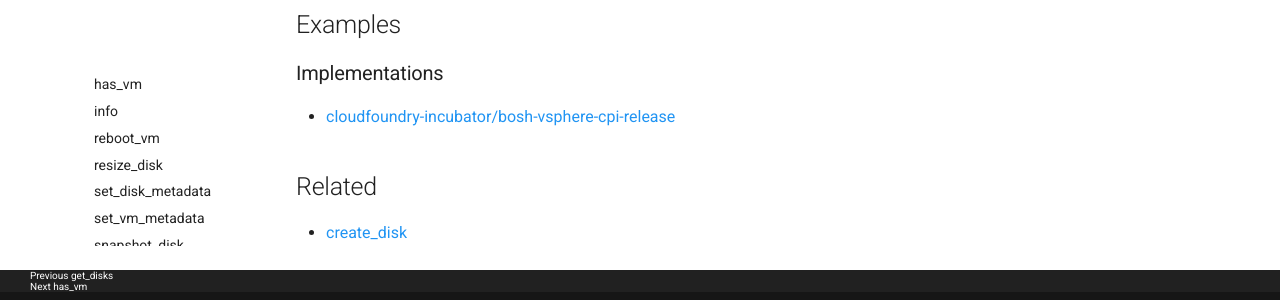
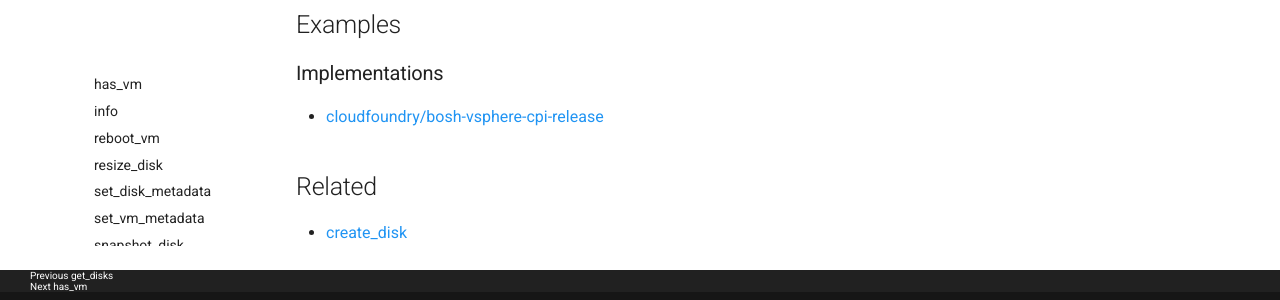
Before and after one commit to cloudfoundry/docs-bosh, an MkDocs documentation site: the page built from content/cpi-api-v1-method/has-disk.md, in a window 1280 px wide and 943 px high. Shown: the part 587-887 px from the top of the window. Built offline with MkDocs 1.6.1 and Material for MkDocs 9.7.7, drawn with Linux system fonts in a browser that asks for light colours; old or Windows-style settings are respelled for this version of MkDocs.

Commit message:
Fix some CPI URLs
Replace cloudfoundry-incubator by cloudfoundry for all CPIs that recently graduated from incubation.

```diff
--- a/content/cpi-api-v1-method/has-disk.md
+++ b/content/cpi-api-v1-method/has-disk.md
@@ -20,7 +20,7 @@ This method is mostly used by the consistency check tool (cloudcheck) to determi
 
 ### Implementations
 
- * [cloudfoundry-incubator/bosh-vsphere-cpi-release](https://github.com/cloudfoundry-incubator/bosh-vsphere-cpi-release/blob/dfe878579cbab768af07a12bb5543cd016cbb762/src/vsphere_cpi/lib/cloud/vsphere/cloud.rb#L129)
+ * [cloudfoundry/bosh-vsphere-cpi-release](https://github.com/cloudfoundry/bosh-vsphere-cpi-release/blob/dfe878579cbab768af07a12bb5543cd016cbb762/src/vsphere_cpi/lib/cloud/vsphere/cloud.rb#L129)
 
 
 ## Related
```
